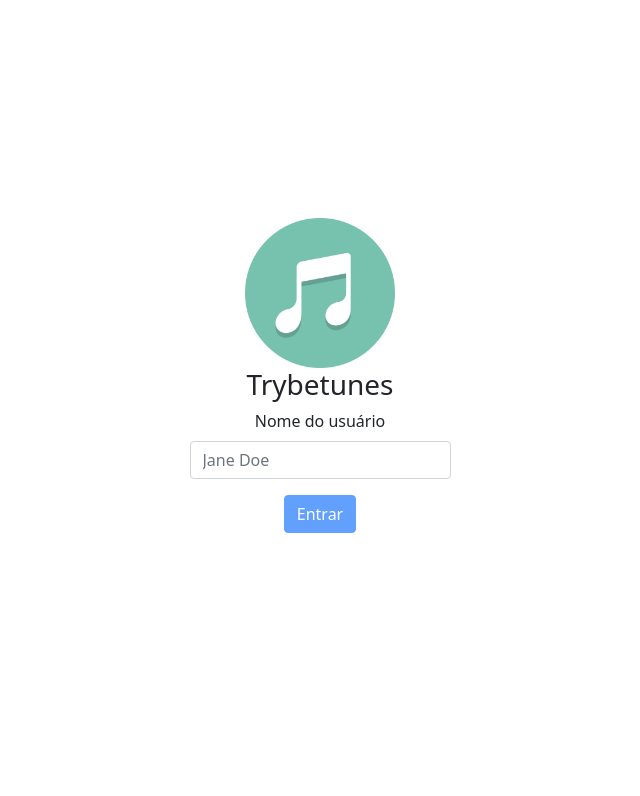
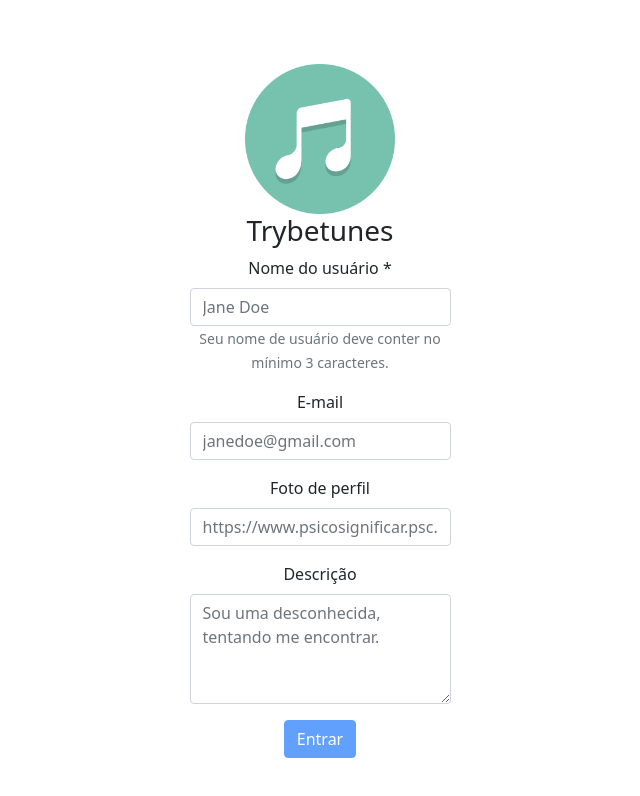
Before and after one commit to wendeldemelo/Trybetunes, a React (Create React App) app: page / in a window 1280 px wide. Shown: the top 796 px of the page, without its empty margins (320-960 px from the left). Built offline with nearby package versions, Linux system fonts and the light colour scheme.

Commit message:
style: add react bootstrap - pages login and search

```diff
--- /dev/null
+++ b/src/components/AlbumsList.css
@@ -0,0 +1,3 @@
+.albums-list {
+  margin-top: 2%;
+}
--- a/src/components/AlbumsList.jsx
+++ b/src/components/AlbumsList.jsx
@@ -1,30 +1,49 @@
 import PropTypes from 'prop-types';
 import React, { Component } from 'react';
-import { Link } from 'react-router-dom';
+import { Container, Row, Col, Card } from 'react-bootstrap';
+import './AlbumsList.css';
 
 class AlbumsList extends Component {
   render() {
     const { albums, artist } = this.props;
-    if (albums.length === 0) return <p>Nenhum álbum foi encontrado</p>;
+    if (albums.length === 0) {
       return (
-      <div>
-        <p>{ `Resultado de álbuns de: ${artist}` }</p>
+        <Container>
+          <h3>Nenhum álbum foi encontrado</h3>
+        </Container>
+      );
+    }
+    return (
+      <div className="albums-list">
+        <Container>
+          <h3>{`Resultado de álbuns para: ${artist}`}</h3>
+        </Container>
+        <Container>
+          <Row xs={ 1 } md={ 4 } className="g-4">
             { albums.map((album) => {
               const { artworkUrl100, collectionId, artistName, collectionName } = album;
               return (
-            <div key={ collectionId }>
-              <Link
-                to={ `/album/${collectionId}` }
-                data-testid={ `link-to-album-${collectionId}` }
+                <Col key={ collectionId }>
+                  <Card style={ { width: '18rem' } }>
+                    <Card.Link href={ `/album/${collectionId}` }>
+                      <Card.Img variant="top" src={ artworkUrl100 } />
+                    </Card.Link>
+                    <Card.Body>
+                      <Card.Title>{ collectionName }</Card.Title>
+                      <Card.Subtitle
+                        className="mb-2 text-muted"
                       >
-                <img src={ artworkUrl100 } alt={ artistName } />
-              </Link>
-              <p>{ collectionName }</p>
-              <p>{ artistName }</p>
-            </div>
+                        { artistName }
+                      </Card.Subtitle>
+                    </Card.Body>
+                  </Card>
+                </Col>
               );
             })}
+          </Row>
+        </Container>
       </div>
+
     );
   }
 }
--- a/src/components/Header.jsx
+++ b/src/components/Header.jsx
@@ -11,6 +11,7 @@ class Header extends Component {
 
     this.state = {
       name: '',
+      image: '',
       loading: false,
     };
 
@@ -24,11 +25,15 @@ class Header extends Component {
   userHeader() {
     this.setState({ loading: true });
     getUser()
-      .then((response) => this.setState({ name: response.name, loading: false }));
+      .then((response) => this.setState({
+        name: response.name,
+        image: response.image,
+        loading: false,
+      }));
   }
 
   render() {
-    const { name, loading } = this.state;
+    const { name, image, loading } = this.state;
     if (loading) return <Loading />;
     return (
       <Navbar bg="dark" variant="dark">
@@ -45,18 +50,20 @@ class Header extends Component {
             Trybetunes
           </Navbar.Brand>
           <Navbar.Toggle />
-          <Navbar.Collapse className="justify-content-end">
-            <Navbar.Text>
-              Usuário:
-              {' '}
-              { name }
-            </Navbar.Text>
-          </Navbar.Collapse>
+          <Navbar.Collapse className="justify-content-end" />
           <Nav className="me-auto">
             <Nav.Link href="/search">Buscar</Nav.Link>
             <Nav.Link href="/favorites">Favoritos</Nav.Link>
-            <Nav.Link href="/profile">Perfil</Nav.Link>
           </Nav>
+          <Navbar.Brand href="/profile">
+            <img
+              alt={ name }
+              src={ image }
+              width="30"
+              height="30"
+              className="d-inline-block align-top rounded"
+            />
+          </Navbar.Brand>
         </Container>
       </Navbar>
     );
--- a/src/pages/Login.css
+++ b/src/pages/Login.css
@@ -1,5 +1,4 @@
 .container-login {
-  margin: 12%;
   padding: 5%;
   text-align: center;
 }
--- a/src/pages/Login.jsx
+++ b/src/pages/Login.jsx
@@ -12,6 +12,9 @@ class Login extends Component {
 
     this.state = {
       name: '',
+      image: '',
+      email: '',
+      description: '',
       loggedIn: false,
       formFulfilled: false,
     };
@@ -25,9 +28,13 @@ class Login extends Component {
   }
 
   async handleSubmit() {
-    const { name } = this.state;
+    const { name, email, description } = this.state;
+    let { image } = this.state;
     this.setState({ loggedIn: true });
-    await createUser({ name });
+    if (!image || image === '') {
+      image = 'https://toppng.com/uploads/preview/icons-logos-emojis-user-icon-png-transparent-11563566676e32kbvynug.png';
+    }
+    await createUser({ name, image, email, description });
     this.setState({
       loggedIn: false,
       formFulfilled: true,
@@ -35,7 +42,7 @@ class Login extends Component {
   }
 
   render() {
-    const { name, loggedIn, formFulfilled } = this.state;
+    const { name, image, email, description, loggedIn, formFulfilled } = this.state;
     const MIN_CARACTHERS = 3;
     if (loggedIn) return <Loading />;
     if (formFulfilled) return <Redirect to="/search" />;
@@ -63,7 +70,7 @@ class Login extends Component {
           <Col xs lg="3">
             <Form onSubmit={ this.handleSubmit }>
               <Form.Group className="mb-3" controlId="input-username">
-                <Form.Label>Nome do usuário</Form.Label>
+                <Form.Label>Nome do usuário *</Form.Label>
                 <Form.Control
                   type="text"
                   placeholder="Jane Doe"
@@ -71,6 +78,43 @@ class Login extends Component {
                   onChange={ this.handleChange }
                   value={ name }
                   name="name"
+                />
+                <Form.Text className="text-muted">
+                  Seu nome de usuário deve conter no mínimo 3 caracteres.
+                </Form.Text>
+              </Form.Group>
+              <Form.Group className="mb-3" controlId="input-email">
+                <Form.Label>E-mail</Form.Label>
+                <Form.Control
+                  type="email"
+                  placeholder="janedoe@gmail.com"
+                  data-testid="login-email-input"
+                  onChange={ this.handleChange }
+                  value={ email }
+                  name="email"
+                />
+              </Form.Group>
+              <Form.Group className="mb-3" controlId="input-img">
+                <Form.Label>Foto de perfil</Form.Label>
+                <Form.Control
+                  type="text"
+                  placeholder="https://www.psicosignificar.psc.br/wp-content/uploads/elementor/thumbs/jane-doe-de-blindspot-osma0uxt4hy3vs1lna1dtmrvr396jc17irtzmslf0a.jpeg"
+                  data-testid="login-img-input"
+                  onChange={ this.handleChange }
+                  value={ image }
+                  name="image"
+                />
+              </Form.Group>
+              <Form.Group className="mb-3" controlId="input-description">
+                <Form.Label>Descrição</Form.Label>
+                <Form.Control
+                  as="textarea"
+                  rows={ 4 }
+                  placeholder="Sou uma desconhecida, tentando me encontrar."
+                  data-testid="login-description-input"
+                  onChange={ this.handleChange }
+                  value={ description }
+                  name="description"
                 />
               </Form.Group>
               <Button
--- a/src/pages/Profile.jsx
+++ b/src/pages/Profile.jsx
@@ -39,7 +39,7 @@ class Profile extends Component {
           : (
             <section>
               <section>
-                <img data-testid="profile-image" src={ image } alt="user" />
+                <img data-testid="profile-image" src={ image } alt="user-img" />
                 <h3>Nome</h3>
                 <p>{ name }</p>
                 <h4>
```
Lines whose indentation alone changed are shown as unchanged.
